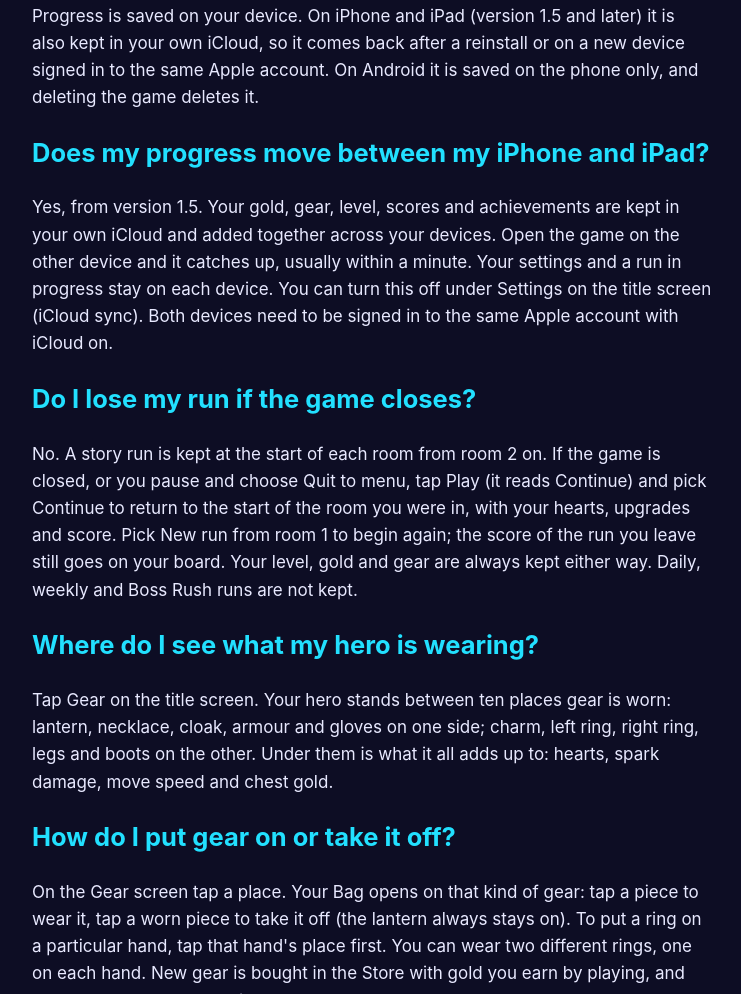
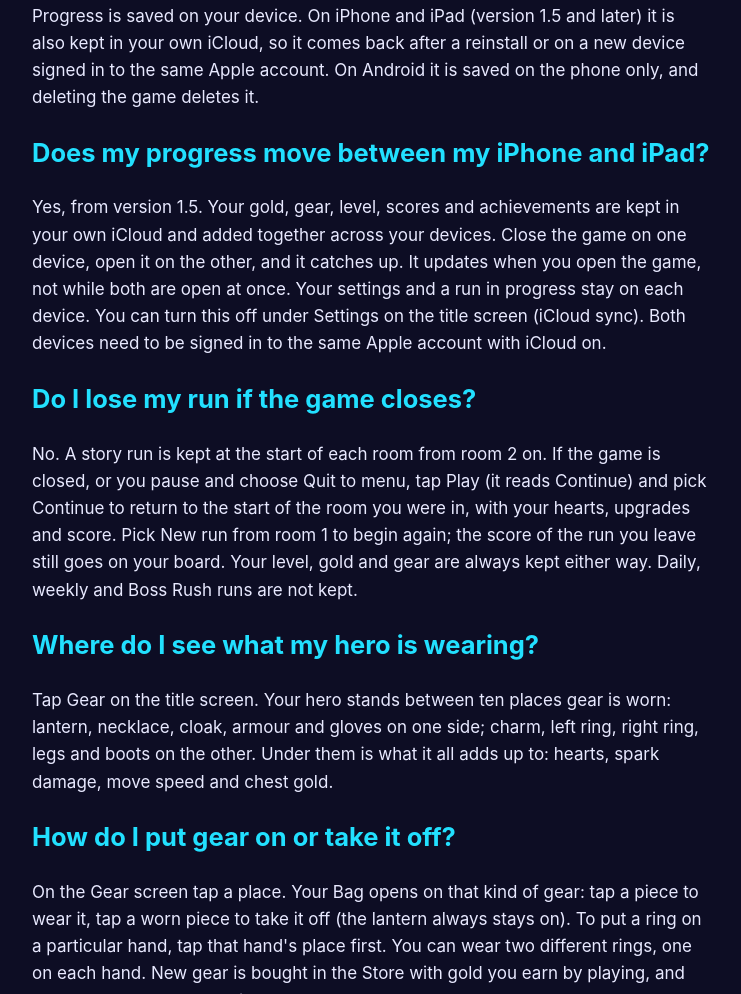
Before and after one commit to alexandra767/getgigledger-site, a plain HTML site: page wrens-lantern/help.html in a window 1280 px wide. Shown: the part 1985-2979 px from the top of the page, without its empty margins (268-1009 px from the left). Drawn offline with Linux system fonts and the light colour scheme.

Commit message:
Wren's Lantern help: iCloud sync catches up when the game is opened
Co-Authored-By: Claude Fable 5.2 <noreply@anthropic.com>

```diff
--- a/wrens-lantern/help.html
+++ b/wrens-lantern/help.html
@@ -31,7 +31,7 @@
 <h2>Will I lose my progress?</h2>
 <p>Progress is saved on your device. On iPhone and iPad (version 1.5 and later) it is also kept in your own iCloud, so it comes back after a reinstall or on a new device signed in to the same Apple account. On Android it is saved on the phone only, and deleting the game deletes it.</p>
 <h2>Does my progress move between my iPhone and iPad?</h2>
-<p>Yes, from version 1.5. Your gold, gear, level, scores and achievements are kept in your own iCloud and added together across your devices. Open the game on the other device and it catches up, usually within a minute. Your settings and a run in progress stay on each device. You can turn this off under Settings on the title screen (iCloud sync). Both devices need to be signed in to the same Apple account with iCloud on.</p>
+<p>Yes, from version 1.5. Your gold, gear, level, scores and achievements are kept in your own iCloud and added together across your devices. Close the game on one device, open it on the other, and it catches up. It updates when you open the game, not while both are open at once. Your settings and a run in progress stay on each device. You can turn this off under Settings on the title screen (iCloud sync). Both devices need to be signed in to the same Apple account with iCloud on.</p>
 <h2>Do I lose my run if the game closes?</h2>
 <p>No. A story run is kept at the start of each room from room 2 on. If the game is closed, or you pause and choose Quit to menu, tap Play (it reads Continue) and pick Continue to return to the start of the room you were in, with your hearts, upgrades and score. Pick New run from room 1 to begin again; the score of the run you leave still goes on your board. Your level, gold and gear are always kept either way. Daily, weekly and Boss Rush runs are not kept.</p>
 <h2>Where do I see what my hero is wearing?</h2>
```
